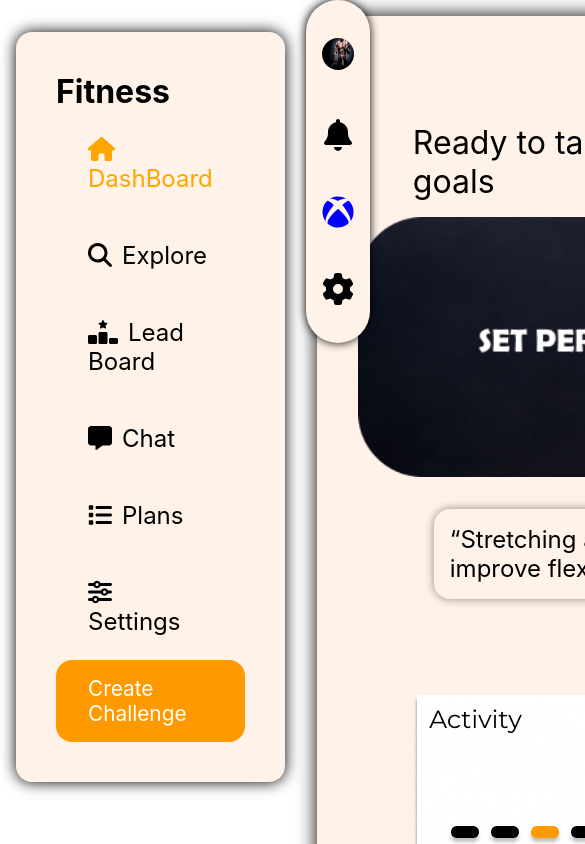
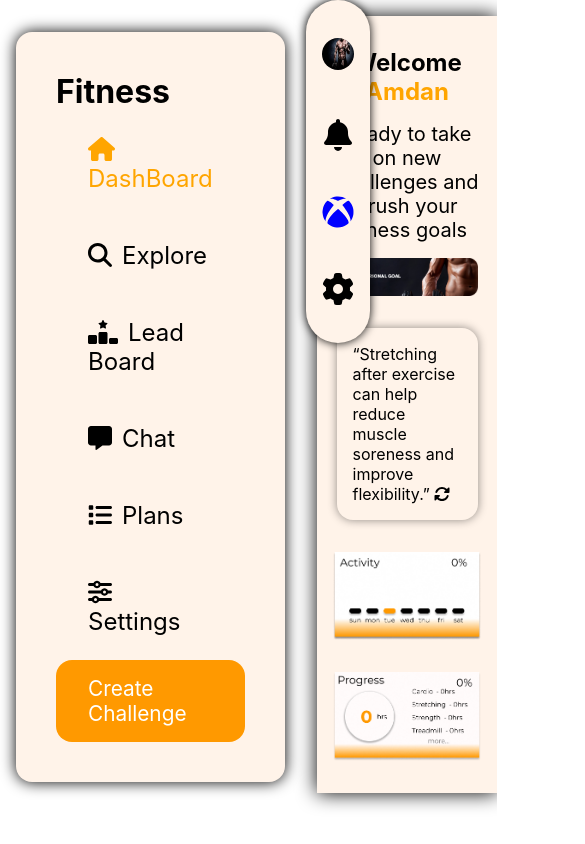
Before and after one commit to MohamedFazil89/AI-Fitness-Tracker, a React (Create React App) app: page /dashboard in a window 390 px wide. Shown: the top 844 px of the page, 585 px wide, since content can reach past the window. Built offline with nearby package versions, Linux system fonts and the light colour scheme.

Commit message:
first commit

```diff
--- a/src/components/Styles/Report.css
+++ b/src/components/Styles/Report.css
@@ -1,25 +1,14 @@
 .Report-container{
     background-color: #FFF3E9;
-    width: 67rem;
+    /* width: 67rem; */
+    max-width: 100%;
     margin: 1rem;
     filter: drop-shadow(0 0 10px black);
     display: flex;
     flex-direction: column;
     align-items: center;
-
+    padding: 1rem;
 }
-/*
-.Blur{
-    display: none;
-    position: absolute;
-    top: 0;
-    left: 0;
-    width: 100%;
-    height: 100%;
-    background-color: rgba(0,0,0,.5);
-    filter: blur(100px);
-
-} */
 
 .SetGoal{
     cursor: pointer;
@@ -30,10 +19,7 @@
 .SetGoal:hover{
     filter: drop-shadow(0 0 10px black);
     transform: scale(1.01);
-
 }
-
-
 
 .Greet-text{
     font-size: 3rem;
@@ -61,15 +47,97 @@
 .Graph-container{
     display: flex;
     justify-content:space-between;
+    /* flex-wrap: wrap; */
+    width: fit-content;
 }
 
 .Graph-container > img{
     margin: 5rem;
     cursor: pointer;
     transition: .5s;
+    max-width: 100%;
 }
 .Graph-container > img:hover{
     transform: scale(1.1);
     filter: drop-shadow(0 0 10px black);
+}
 
+.Reload{
+    cursor: pointer;
 }
+
+/* Responsive Styling */
+@media only screen and (max-width: 1200px) {
+    .Report-container {
+        width: 90%;
+    }
+
+    .Greet-text {
+        font-size: 2.5rem;
+        text-align: center;
+    }
+
+    .Quote-text {
+        margin-left: 2rem;
+        font-size: 1.75rem;
+    }
+
+    .Facts-text {
+        font-size: 1.25rem;
+    }
+
+    .Graph-container {
+        justify-content: center;
+    }
+
+    .Graph-container > img {
+        margin: 2rem;
+    }
+}
+
+@media only screen and (max-width: 768px) {
+    .Greet-text {
+        font-size: 2rem;
+    }
+
+    .Quote-text {
+        margin-left: 1rem;
+        font-size: 1.5rem;
+    }
+
+    .Facts-text {
+        width: 90%;
+        font-size: 1.2rem;
+    }
+
+    .Graph-container {
+        flex-direction: column;
+        align-items: center;
+    }
+
+    .Graph-container > img {
+        margin: 2rem 0;
+    }
+}
+
+@media only screen and (max-width: 480px) {
+    .Greet-text {
+        font-size: 1.5rem;
+    }
+
+    .Quote-text {
+        margin-left: 0;
+        font-size: 1.25rem;
+        text-align: center;
+    }
+
+    .Facts-text {
+        width: 95%;
+        font-size: 1rem;
+    }
+
+    .Graph-container > img {
+        width: 100%;
+        margin: 1rem 0;
+    }
+}
```
Also changed, not shown: package.json (+7 -4 lines), src/components/Styles/DashBoardNav.css (line endings or trailing spaces), 1 other file (tests, documents, lock files or other folders).
